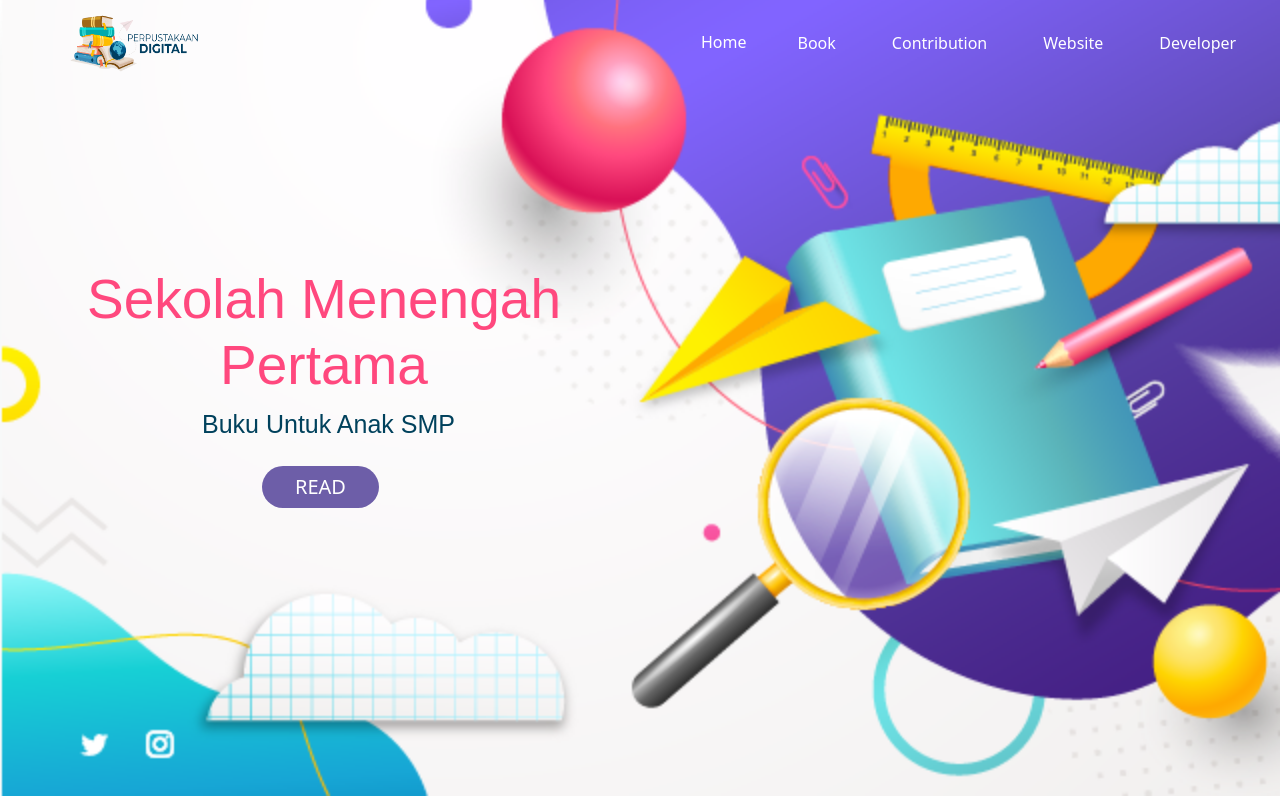
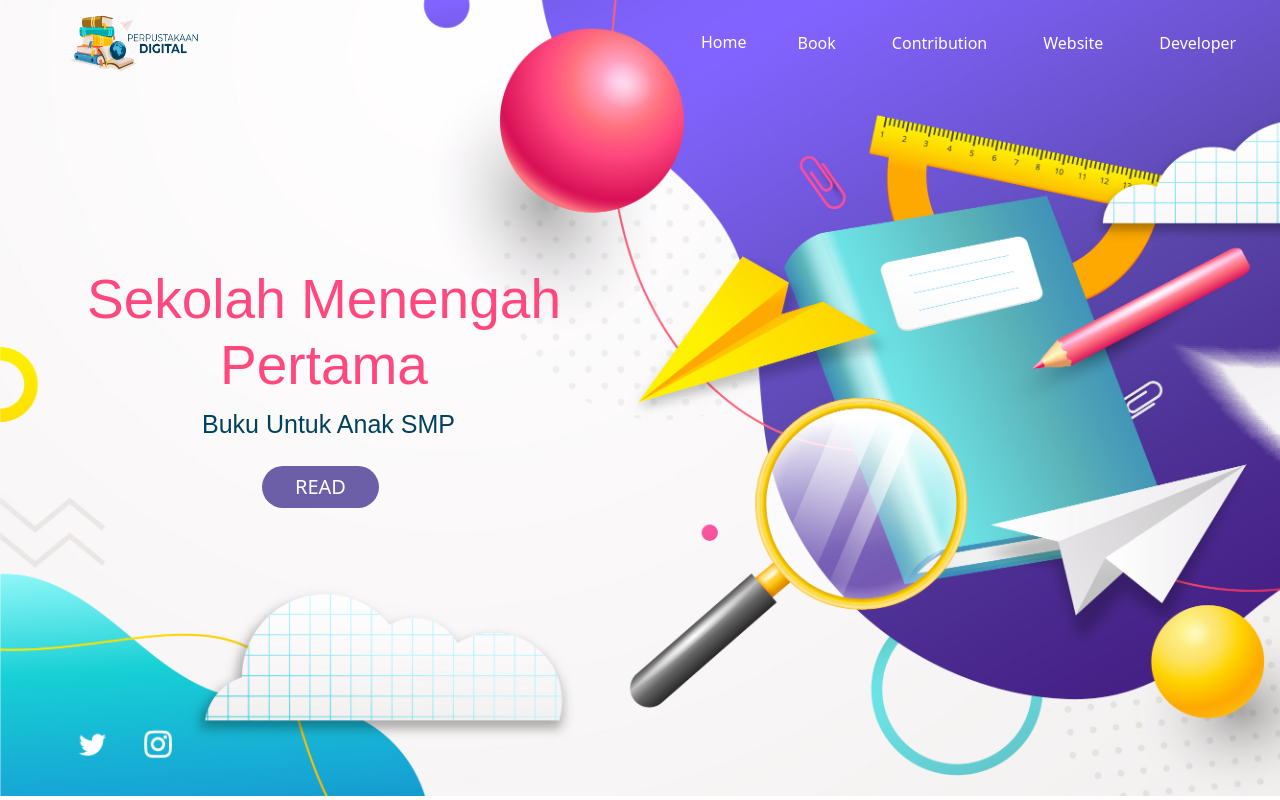
Before and after one commit to DickyWiransyah/perpustakaanbukudigital-sekolahmenengahpertama, a plain HTML site: page index.html in a window 1280 px wide. Shown: the top 800 px of the page. Drawn offline with nearby package versions, Linux system fonts and the light colour scheme; a script that the page names is missing; a web font is replaced by a local one.

Commit message:
mengganti background menjadi lebih HD

```diff
--- a/css/style.css
+++ b/css/style.css
@@ -3,11 +3,6 @@
 * {
   margin: 0;
   padding: 0;
-}
-
-body {
-  background-image: url(../img/bg1.png);
-  min-height: 5000px;
 }
 
 :root {
@@ -103,7 +98,7 @@ section {
 
 /* Jumbotron */
 #particles-js {
-  background-image: url(../img/background.png);
+  background-image: url(../img/background.jpg);
   background-size: cover;
   height: 800px;
   margin-top: -90px;
```
Also changed, not shown: img/background.jpg (added), img/background.png (deleted).
